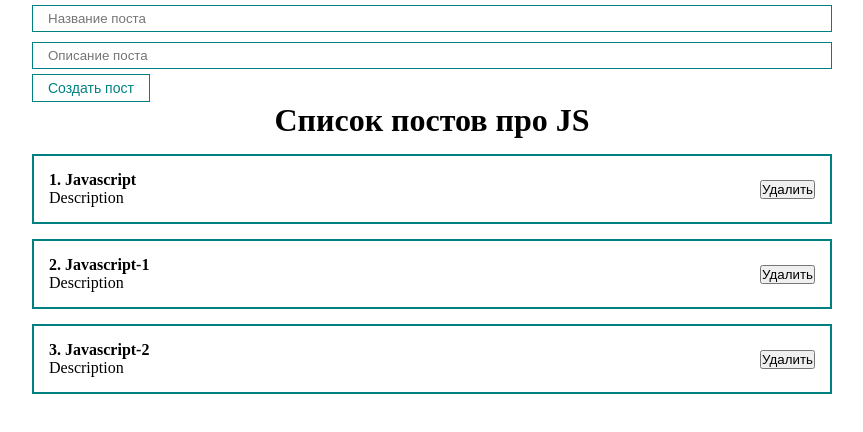
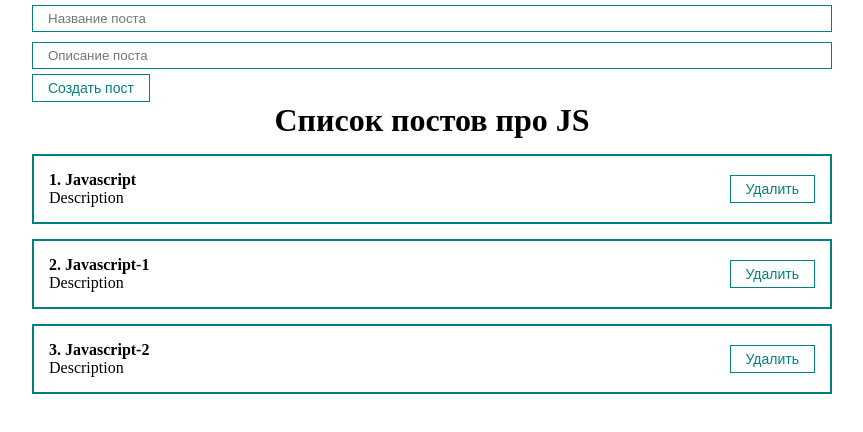
Before and after one commit to evgenyk-nn/react-fund-course, a React (Create React App) app: page / in a window 1280 px wide. Shown: the top 432 px of the page, without its empty margins (208-1071 px from the left). Built offline with nearby package versions, Linux system fonts and the light colour scheme.

Commit message:
added the implementation of deleting posts

```diff
--- a/src/App.js
+++ b/src/App.js
@@ -39,11 +39,16 @@
     setPosts([...posts, newPost])
   }
 
+  // получение post из дочернего элемента
+  const removePost = (post) => {
+    setPosts(posts.filter(p => p.id !== post.id))
+  }
+
 
   return (
     <div className="App">
       <PostForm create={createPost}/>
-      <PostList posts={posts} title="Список постов про JS"/>
+      <PostList remove={removePost} posts={posts} title="Список постов про JS"/>
     </div>
   );
 }
--- a/src/components/PostItem.jsx
+++ b/src/components/PostItem.jsx
@@ -1,5 +1,5 @@
 import React from 'react';
-
+import MyButton from './UI/button/MyButton';
 
 const PostItem = (props) => {
     // console.log(props);
@@ -13,7 +13,9 @@
             </div>
           </div>
           <div className='post_btns'>
-            <button>Удалить</button>
+            <MyButton onClick={() => props.remove(props.post)}>
+              Удалить
+            </MyButton>
           </div>
         </div>
     );
--- a/src/components/PostList.jsx
+++ b/src/components/PostList.jsx
@@ -1,14 +1,14 @@
 import React from 'react';
 import PostItem from './PostItem';
 
-const PostList = ({posts, title}) => {
+const PostList = ({posts, title, remove}) => {
     return (
         <div >
             <h1 style={{textAlign: 'center'}}>
                 {title}
             </h1>
             {posts.map((post, index) =>
-                <PostItem number={index + 1} post={post} key={post.id}/>
+                <PostItem remove={remove} number={index + 1} post={post} key={post.id}/>
             )}
         </div>
     );
```
